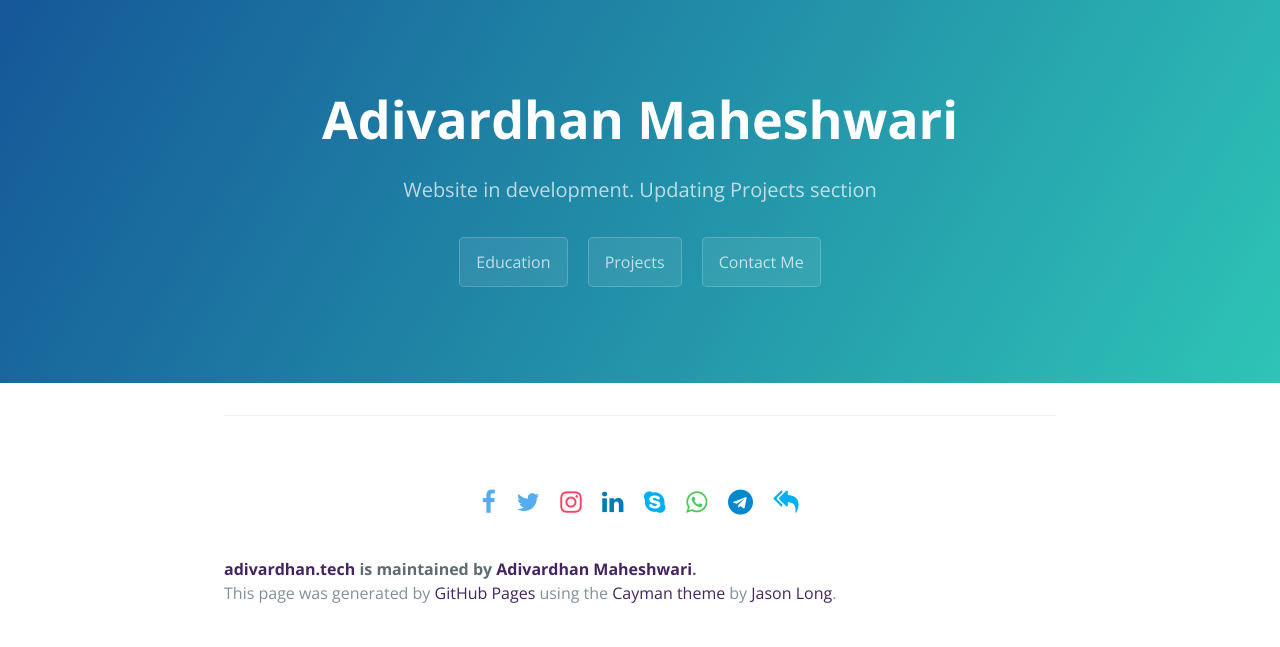
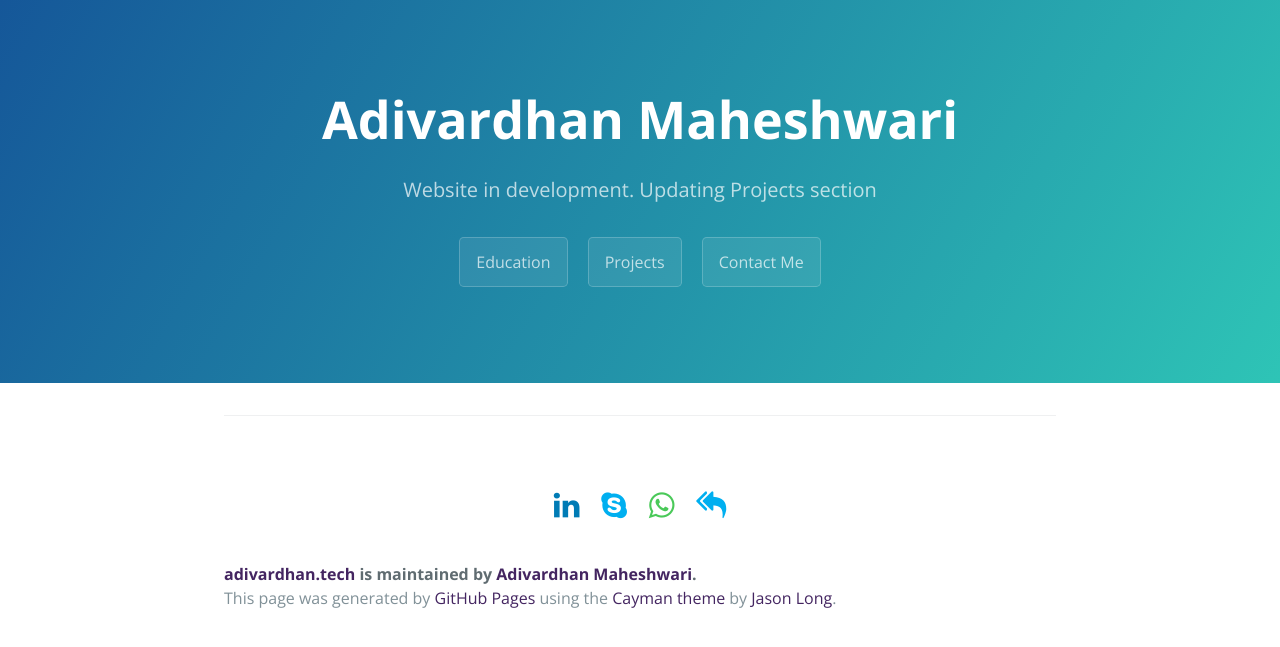
Before and after one commit to adivardhan1000/adivardhan.github.io, a Jekyll site: the page index.html, which Jekyll copies as it is, in a window 1280 px wide. Shown: the top 647 px of the page. Built offline with Jekyll 4.4.1, drawn with Linux system fonts in a browser that asks for light colours.

Commit message:
update contact

```diff
--- a/_layouts/default.html
+++ b/_layouts/default.html
@@ -108,13 +108,15 @@
 
         <footer class="site-footer">
             <div class="main-content" style="font-size:30px" align="center">
+                <!--
                 <a target="_blank" href="https://bit.ly/adivardhan_facebook" class="fa fa-facebook"></a>
                 <a target="_blank" href="https://bit.ly/adivardhan_twitter" class="fa fa-twitter"></a>
                 <a target="_blank" href="https://bit.ly/adivardhan_instagram" class="fa fa-instagram"></a>
+                <a target="_blank" href="https://bit.ly/adivardhan_telegram" class="fa fa-telegram"></a>
+                -->
                 <a target="_blank" href="https://bit.ly/adivardhan_linkedin" class="fa fa-linkedin"></a>
                 <a target="_blank" href="https://bit.ly/adivardhan_skype" class="fa fa-skype"></a>
                 <a target="_blank" href="https://bit.ly/adivardhan_whatsapp" class="fa fa-whatsapp"></a>
-                <a target="_blank" href="https://bit.ly/adivardhan_telegram" class="fa fa-telegram"></a>
                 <a target="_blank" href="mailto:maheshwariaa_1@rknec.edu" class="fa fa-mail-reply-all"></a><br>
               </div>
             {% if site.github.is_project_page %}
--- a/index.html
+++ b/index.html
@@ -34,14 +34,16 @@
     <section class="main-content">
 
       <footer class="site-footer">
-        <div class="main-content" style="font-size:25px" align="center">
+        <div class="main-content" style="font-size:30px" align="center">
+          <!--
           <a target="_blank" href="https://bit.ly/adivardhan_facebook" class="fa fa-facebook"></a>
           <a target="_blank" href="https://bit.ly/adivardhan_twitter" class="fa fa-twitter"></a>
           <a target="_blank" href="https://bit.ly/adivardhan_instagram" class="fa fa-instagram"></a>
+          <a target="_blank" href="https://bit.ly/adivardhan_telegram" class="fa fa-telegram"></a>
+          -->
           <a target="_blank" href="https://bit.ly/adivardhan_linkedin" class="fa fa-linkedin"></a>
           <a target="_blank" href="https://bit.ly/adivardhan_skype" class="fa fa-skype"></a>
           <a target="_blank" href="https://bit.ly/adivardhan_whatsapp" class="fa fa-whatsapp"></a>
-          <a target="_blank" href="https://bit.ly/adivardhan_telegram" class="fa fa-telegram"></a>
           <a target="_blank" href="mailto:maheshwariaa_1@rknec.edu" class="fa fa-mail-reply-all"></a><br>
         </div>
         <span class="site-footer-owner"><a href="https://github.com/adivardhan1000/adivardhan">adivardhan.tech</a> is maintained by <a href="https://github.com/adivardhan1000">Adivardhan Maheshwari</a>.</span>
```
